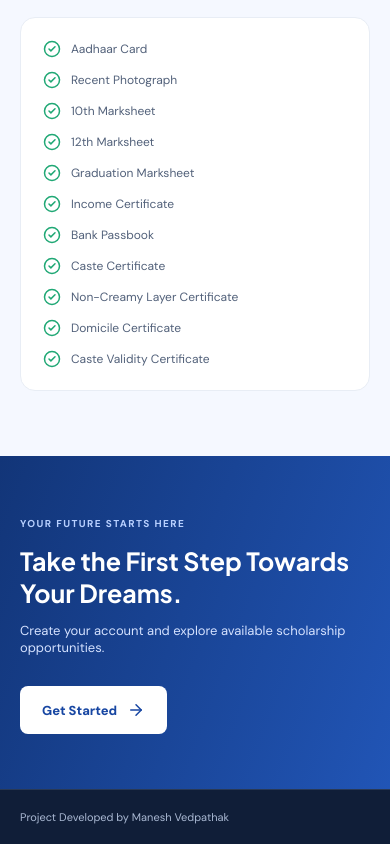
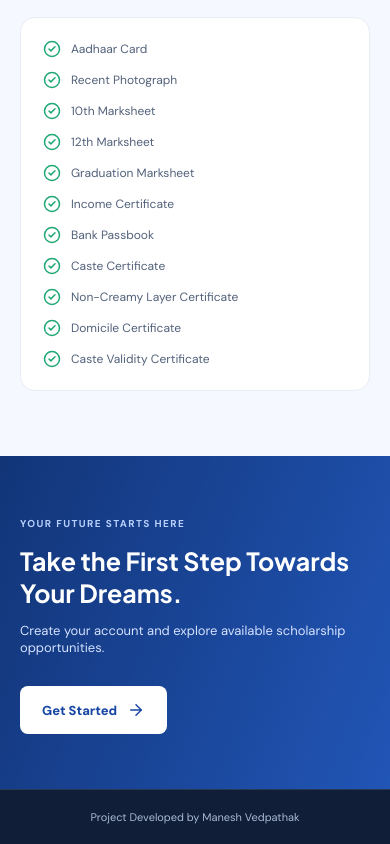
Before and after one commit to Manesh-Vedpathak/Scholar_Frontend, a React (Create React App) app: page / in a window 390 px wide. Shown: the part 5256-6100 px from the top of the page. Built offline with nearby package versions, Linux system fonts and the light colour scheme; no server answers.

Commit message:
Fix footer css

```diff
--- a/src/styles/Home.css
+++ b/src/styles/Home.css
@@ -1056,10 +1056,20 @@ button {
   }
 
   .footer-bottom {
-    flex-direction: column;
-    gap: 10px;
-    padding: 20px;
-  }
+  display: flex;
+  flex-direction: column;
+  justify-content: center;
+  align-items: center;
+  text-align: center;
+  gap: 10px;
+  padding: 20px 15px;
+}
+
+.footer-bottom p {
+  width: 100%;
+  text-align: center;
+  margin: 0;
+}
 }
 
 /* ===== SMALL MOBILE ===== */
```
